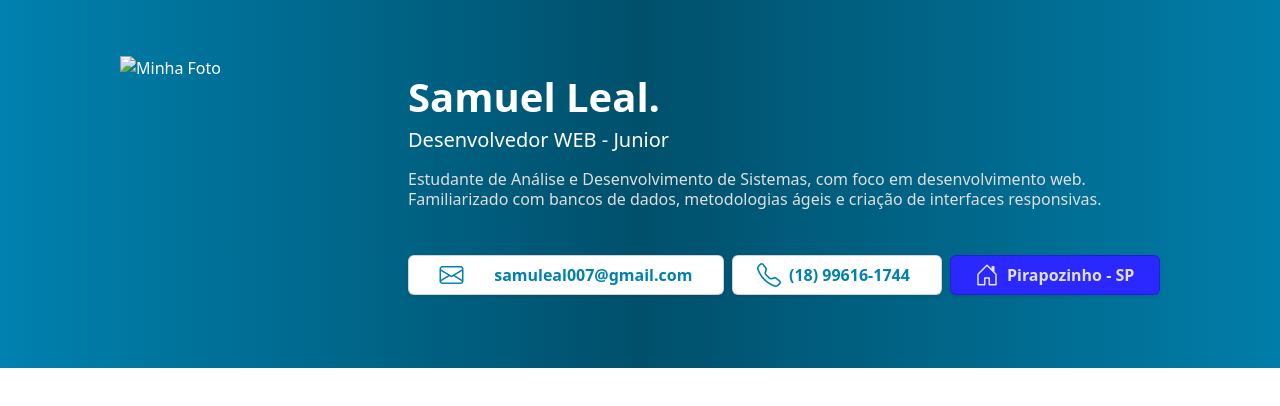
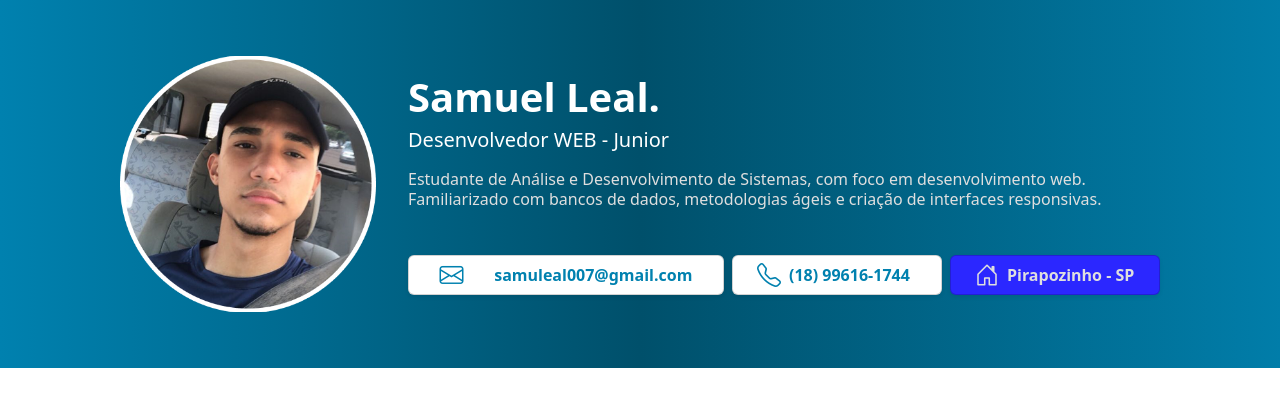
Before and after one commit to XPZz30/Meu-Portif-lio, a plain HTML site: page Index.html in a window 1280 px wide. Drawn offline with nearby package versions, Linux system fonts and the light colour scheme; the site is published under a folder, as on GitHub Pages, so addresses that start at the root find nothing.

Commit message:
mudança para .io

```diff
--- a/Index.html
+++ b/Index.html
@@ -20,7 +20,7 @@
         <header class="container d-flex flex-column flex-lg-row align-items-center justify-content-center py-4">
 
             <!-- Foto de perfil -->
-            <img src="/logo-image.png" alt="Minha Foto" class="profile-image">
+            <img src="logo-image.png" alt="Minha Foto" class="profile-image">
 
             <!-- Informações -->
             <div class="text-center text-lg-start">
```
